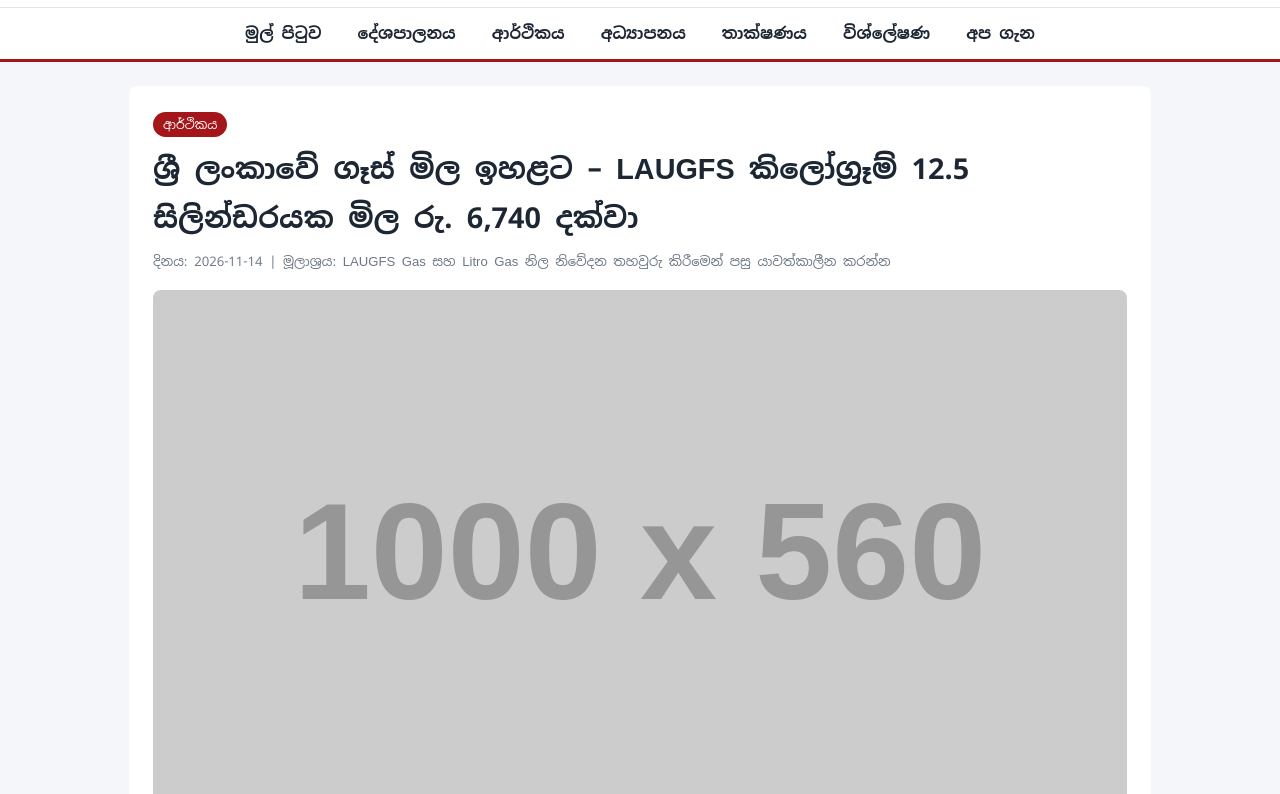
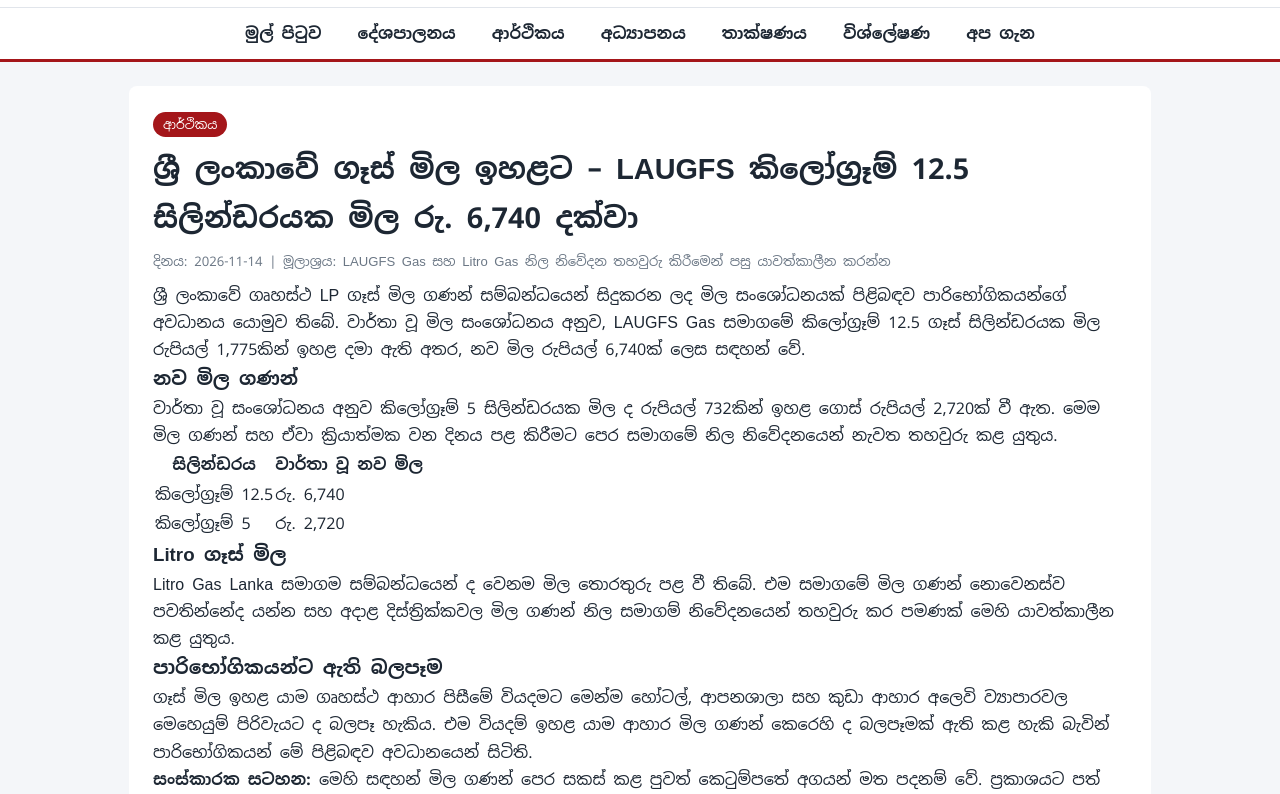
Before and after one commit to Freesofts456/lak-puwath, a plain HTML site: page news-gas.html in a window 1280 px wide. Shown: the part 158-952 px from the top of the page. Drawn offline with Linux system fonts and the light colour scheme; placeholder pictures from the web are drawn by us.

Commit message:
Update news-gas.html

```diff
--- a/news-gas.html
+++ b/news-gas.html
@@ -52,7 +52,7 @@
             <p class="meta">දිනය: 2026-11-14 | මූලාශ්‍රය: LAUGFS Gas සහ Litro Gas නිල නිවේදන තහවුරු කිරීමෙන් පසු යාවත්කාලීන කරන්න</p>
 
             <!-- ✏️ ඡායාරූපය: src වෙනස් කරන්න (උදා: images/news1.jpg) -->
-            <img src="https://placehold.co/1000x560?text=Gas+Price+Update" alt="ගෑස් මිල සංශෝධනය පිළිබඳ නිරූපණ ඡායාරූපයක්">
+         <!--   <img src="https://placehold.co/1000x560?text=Gas+Price+Update" alt="ගෑස් මිල සංශෝධනය පිළිබඳ නිරූපණ ඡායාරූපයක්">  -->
 
             <!-- පුවතේ අන්තර්ගතය -->
             <p>
```
